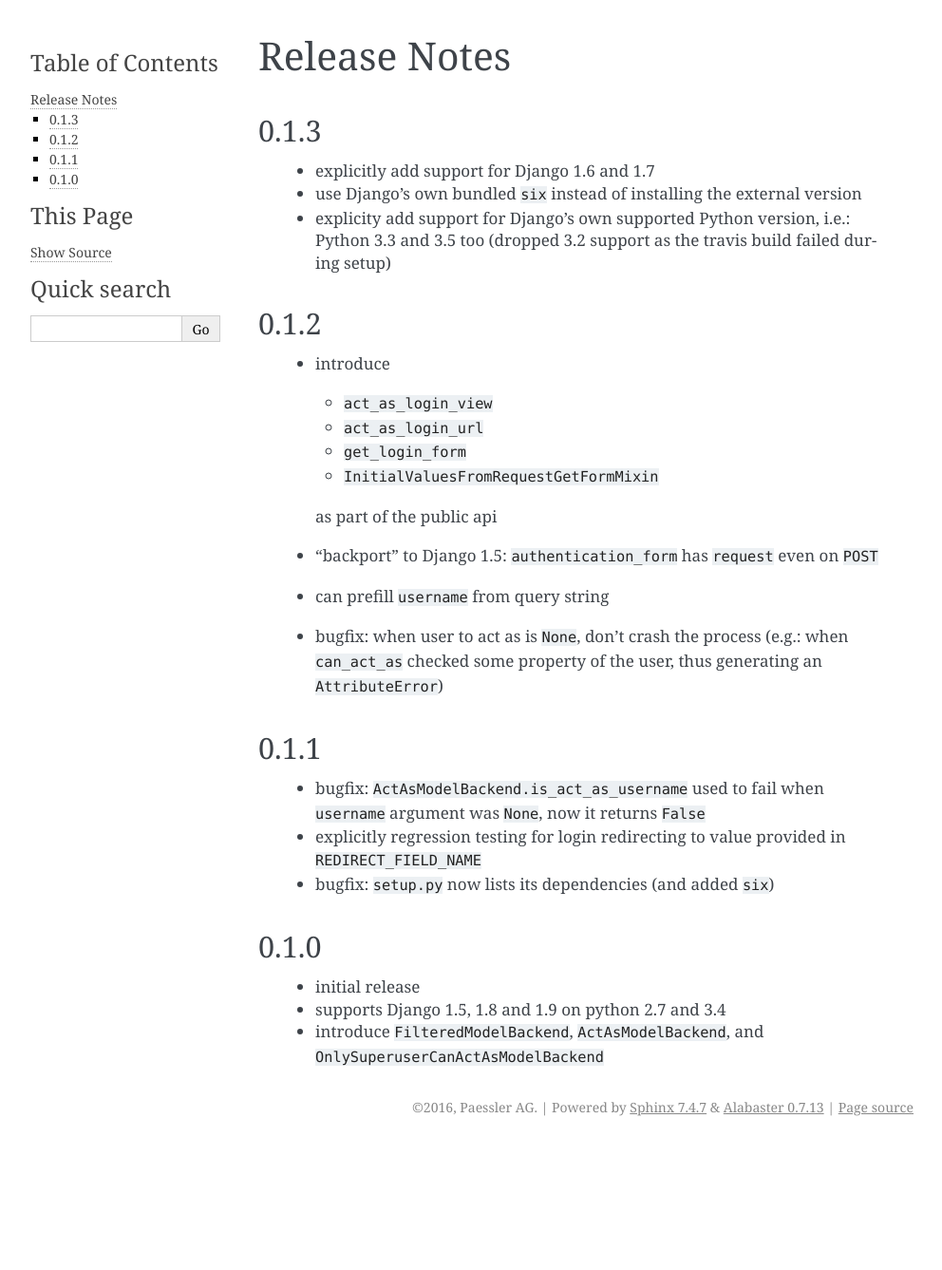
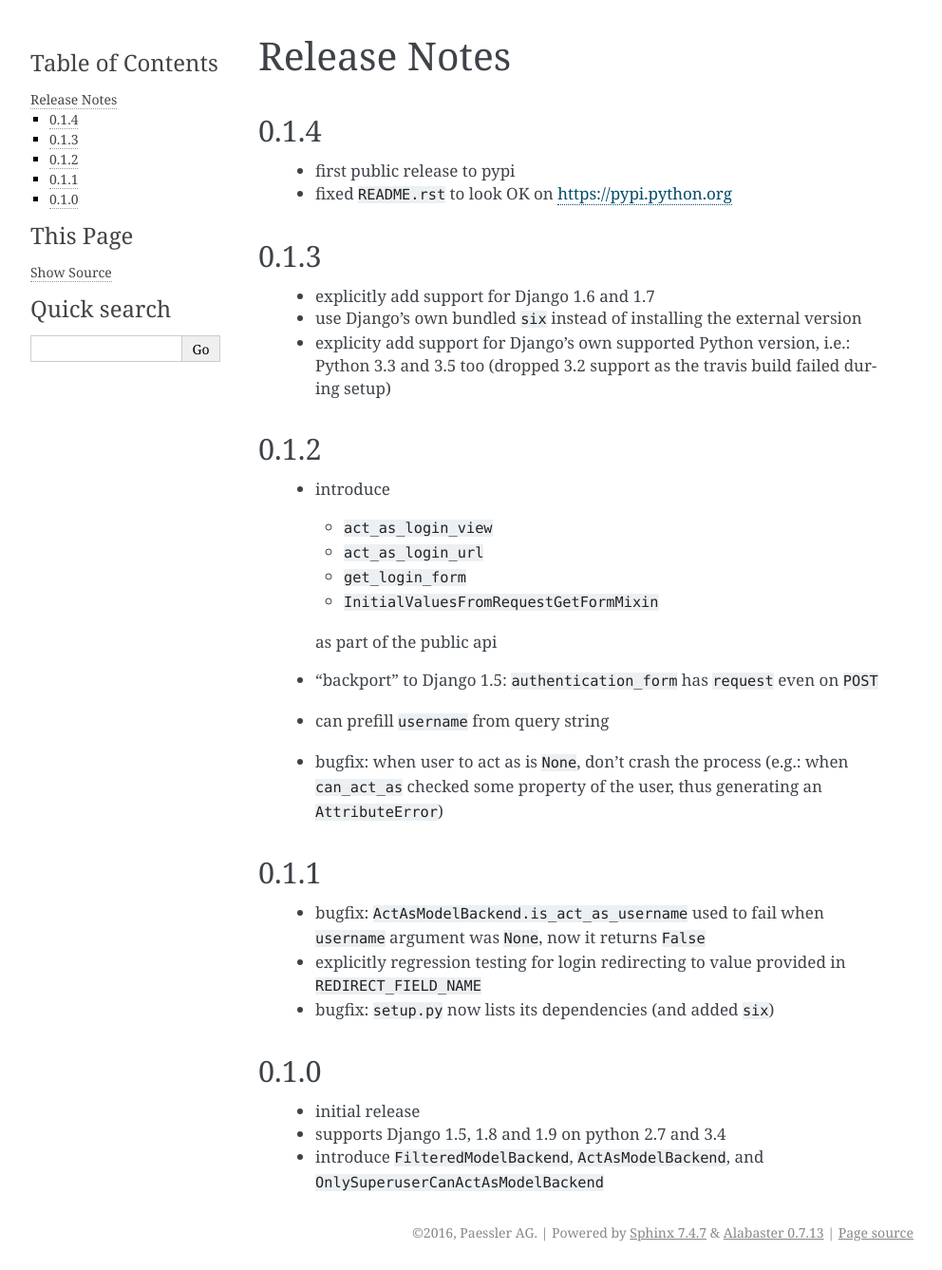
Before and after one commit to zsoldosp/django-act-as-auth, a Sphinx documentation site: the page built from docs/release-notes.rst, in a window 1280 px wide. Shown: the whole page at 95% size, without its empty margins (148-1140 px from the left). Built offline with Sphinx 7.4.7, drawn with Linux system fonts in a browser that asks for light colours; before the commit the page ends 1205 px from its top, so only the background shows below that.

Commit message:
version bump
accidentally tagged 0.1.3 before releasing

```diff
--- a/djactasauth/__init__.py
+++ b/djactasauth/__init__.py
@@ -1 +1 @@
-__version__ = '0.1.3'
+__version__ = '0.1.4'
--- a/docs/release-notes.rst
+++ b/docs/release-notes.rst
@@ -1,5 +1,11 @@
 Release Notes
 =============
+
+0.1.4
+-----
+
+  * first public release to pypi
+  * fixed ``README.rst`` to look OK on https://pypi.python.org
 
 0.1.3
 -----
```
